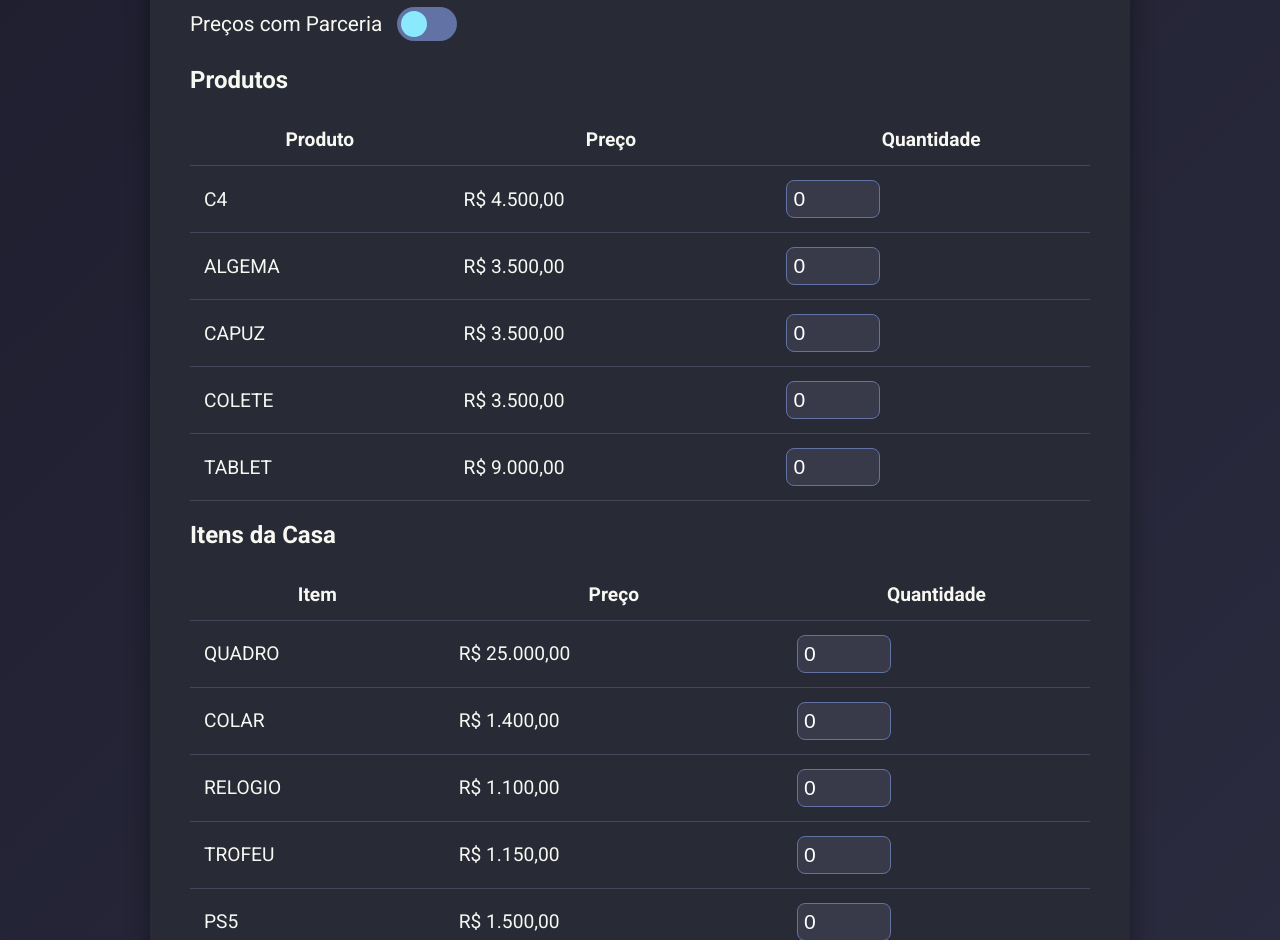
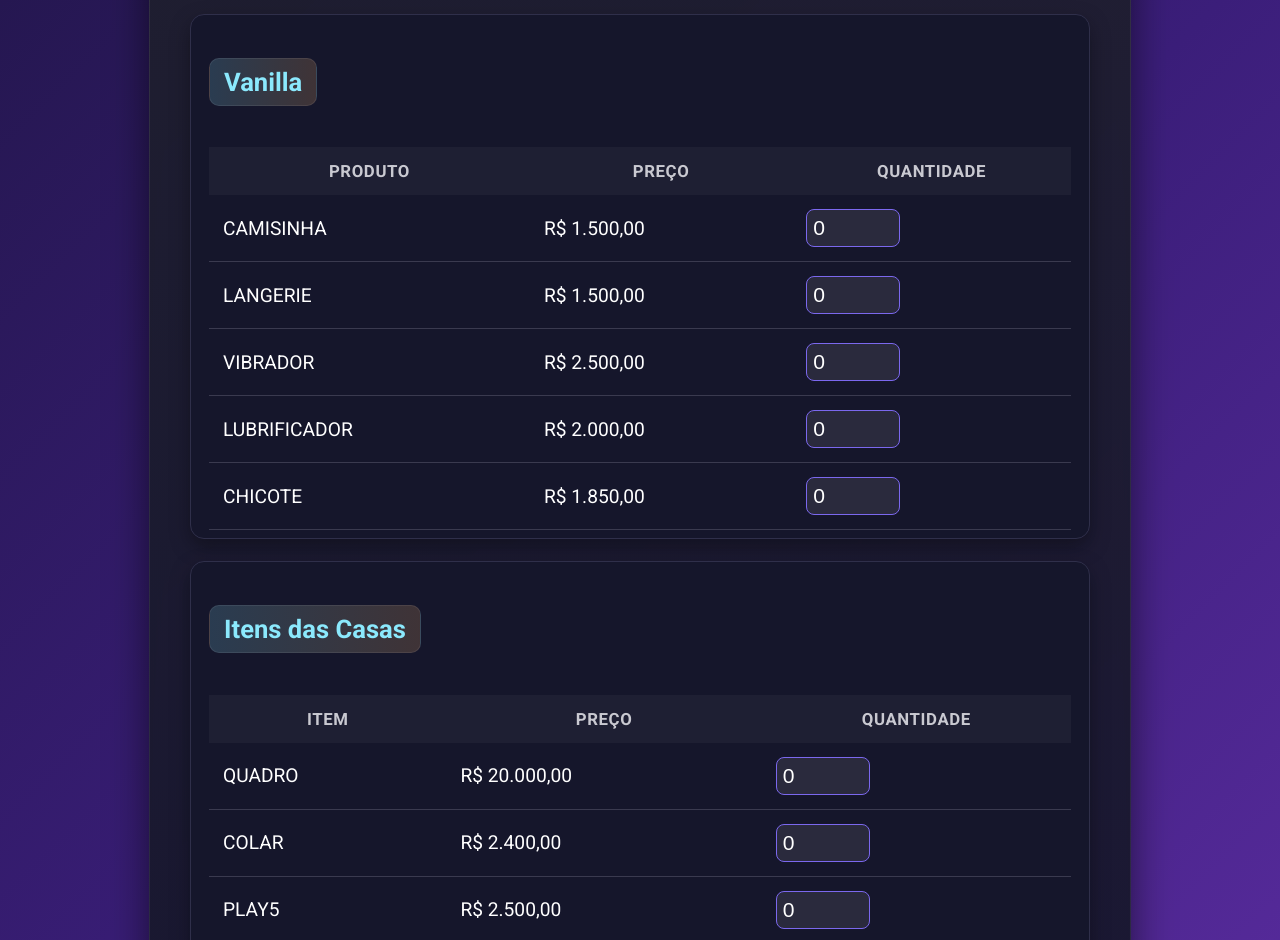
Before and after one commit to fakaus/Calculadora, a plain HTML site: page index.html in a window 1280 px wide. Shown: the part 174-1114 px from the top of the page. Drawn offline with Linux system fonts and the light colour scheme.

Commit message:
Refactor index.html with new styles and structure

```diff
--- a/index.html
+++ b/index.html
@@ -6,9 +6,21 @@
   <title>Calculadora de Produtos</title>
   <link href="https://fonts.googleapis.com/css2?family=Roboto:wght@400;700&display=swap" rel="stylesheet" />
   <style>
+    :root {
+      --bg-1: #0f1024;
+      --bg-2: #191a3b;
+      --accent-1: #ff7eb3;
+      --accent-2: #8be9fd;
+      --accent-3: #8be9fd;
+      --text: #ffffff;
+      --muted: #c9c9d1;
+      --card-bg: #15162b;
+      --border: #2f2f4a;
+      --shadow: rgba(0, 0, 0, 0.55);
+    }
     body {
-      background: linear-gradient(135deg, #1e1e2f, #2c2c40);
-      color: #f8f8f2;
+      background: linear-gradient(135deg, #22164b, #3b1e7a, #5e2ea4);
+      color: #ffffff;
       font-family: 'Roboto', sans-serif;
       padding: 20px;
       display: flex;
@@ -16,20 +28,32 @@
     }
 
     .container {
-      background: #282a36;
+      background: linear-gradient(180deg, rgba(31,31,46,0.95), rgba(21,22,43,0.95));
       padding: 40px;
       border-radius: 15px;
       max-width: 900px;
       width: 100%;
-      box-shadow: 0 10px 25px rgba(0, 0, 0, 0.4);
+      box-shadow: 0 18px 40px var(--shadow);
+      border: 1px solid rgba(255, 255, 255, 0.08);
+      backdrop-filter: blur(6px) saturate(130%);
     }
 
     h1 {
       text-align: center;
-      color: #8be9fd;
-      font-size: 2.8em;
+      color: var(--accent-3);
+      font-size: 3em;
       margin-bottom: 30px;
-      text-shadow: 0 2px 5px #000;
+      text-shadow: 0 2px 6px rgba(0,0,0,0.5);
+      letter-spacing: 0.5px;
+    }
+
+    .card {
+      background: var(--card-bg);
+      border: 1px solid var(--border);
+      border-radius: 14px;
+      padding: 18px 18px 8px 18px;
+      box-shadow: 0 8px 20px rgba(0,0,0,0.35);
+      margin-top: 22px;
     }
 
     table {
@@ -38,20 +62,53 @@
       border-collapse: collapse;
     }
 
-    th, td {
+    th {
+      padding: 14px;
+      font-size: 1.05em;
+      color: var(--muted);
+      font-weight: 700;
+      text-transform: uppercase;
+      letter-spacing: 0.6px;
+      background: rgba(255,255,255,0.04);
+    }
+
+    td {
       padding: 14px;
       font-size: 1.2em;
-      border-bottom: 1px solid #44475a;
+      border-bottom: 1px solid #3a3a4f;
     }
 
     input[type="number"] {
       width: 80px;
       padding: 6px;
       font-size: 1.1em;
-      background: #383a4a;
+      background: #2a2a3d;
       color: #fff;
-      border: 1px solid #6272a4;
+      border: 1px solid #7b68ee;
       border-radius: 8px;
+      outline: none;
+      transition: border-color 0.2s ease, box-shadow 0.2s ease;
+    }
+
+    input[type="number"]:focus {
+      border-color: var(--accent-2);
+      box-shadow: 0 0 0 3px rgba(139, 233, 253, 0.2);
+    }
+
+    tr:hover {
+      background: rgba(255, 255, 255, 0.06);
+      transition: background 0.2s ease;
+    }
+
+    h2 {
+      color: #8be9fd;
+      margin-top: 25px;
+      font-size: 1.6em;
+      display: inline-block;
+      background: linear-gradient(90deg, rgba(139,233,253,0.18), rgba(255,184,108,0.18));
+      padding: 8px 14px;
+      border-radius: 10px;
+      border: 1px solid rgba(255,255,255,0.08);
     }
 
     .button-group {
@@ -68,90 +125,63 @@
       font-weight: bold;
       cursor: pointer;
       transition: all 0.2s ease;
+      box-shadow: 0 8px 18px rgba(0,0,0,0.35);
     }
 
     .calculate {
-      background: linear-gradient(to right, #50fa7b, #44a66a);
-      color: #000;
+      background: linear-gradient(90deg, #ff7eb3, #ff758c);
+      color: #1a1a1a;
+      letter-spacing: 0.3px;
     }
 
     .calculate:hover {
-      background: linear-gradient(to right, #5af786, #4cb272);
+      background: linear-gradient(90deg, #ff91c2, #ff8aa1);
+      transform: translateY(-1px);
     }
 
     .reset {
-      background-color: #ff5555;
+      background-color: #6c63ff;
       color: white;
+      letter-spacing: 0.3px;
     }
 
     .reset:hover {
-      background-color: #ff6e6e;
+      background-color: #7b74ff;
+      transform: translateY(-1px);
     }
 
     .result {
-      background: #1a1b26;
-      padding: 20px;
+      background: #131323;
+      padding: 24px;
       margin-top: 30px;
-      border-radius: 10px;
-      font-size: 1.2em;
-      border: 1px solid #444;
+      border-radius: 14px;
+      font-size: 1.1em;
+      border: 1px solid #2f2f4a;
+      box-shadow: 0 10px 22px rgba(0,0,0,0.35);
     }
 
-    .toggle-container {
-      display: flex;
-      align-items: center;
-      justify-content: flex-start;
-      gap: 15px;
-      margin-bottom: 25px;
+    .result-grid {
+      display: grid;
+      grid-template-columns: repeat(2, minmax(0, 1fr));
+      gap: 14px;
     }
 
-    .switch {
-      position: relative;
-      display: inline-block;
-      width: 60px;
-      height: 34px;
+    .stat {
+      background: rgba(255,255,255,0.04);
+      border: 1px solid rgba(255,255,255,0.08);
+      border-left: 4px solid var(--accent-1);
+      border-radius: 10px;
+      padding: 12px 14px;
     }
 
-    .switch input {
-      opacity: 0;
-      width: 0;
-      height: 0;
+    .stat strong {
+      color: var(--accent-2);
     }
 
-    .slider {
-      position: absolute;
-      cursor: pointer;
-      top: 0;
-      left: 0;
-      right: 0;
-      bottom: 0;
-      background-color: #6272a4;
-      transition: .4s;
-      border-radius: 34px;
-    }
-
-    .slider:before {
-      position: absolute;
-      content: "";
-      height: 26px;
-      width: 26px;
-      left: 4px;
-      bottom: 4px;
-      background-color: #8be9fd;
-      transition: .4s;
-      border-radius: 50%;
-    }
-
-    input:checked + .slider {
-      background-color: #50fa7b;
-    }
-
-    input:checked + .slider:before {
-      transform: translateX(26px);
-    }
-
-    label {
-      font-size: 1.3em;
+    @media (max-width: 760px) {
+      .result-grid {
+        grid-template-columns: 1fr;
+      }
     }
 
     @media (max-width: 600px) {
@@ -169,36 +199,32 @@
 </head>
 <body>
   <div class="container">
-    <h1>Calculadora de Produtos</h1>
-
-    <div class="toggle-container">
-      <label for="parceriaToggle">Preços com Parceria</label>
-      <label class="switch">
-        <input type="checkbox" id="parceriaToggle" onchange="updatePrices()">
-        <span class="slider"></span>
-      </label>
-    </div>
+    <h1>Calculadora de Itens</h1>
 
     <form id="calcForm">
-      <h2>Produtos</h2>
-      <table>
-        <tr><th>Produto</th><th>Preço</th><th>Quantidade</th></tr>
-        <tr><td>C4</td><td id="price_C4">R$ 4.500,00</td><td><input type="number" name="C4" min="0" value="0"></td></tr>
-        <tr><td>ALGEMA</td><td id="price_ALGEMA">R$ 3.500,00</td><td><input type="number" name="ALGEMA" min="0" value="0"></td></tr>
-        <tr><td>CAPUZ</td><td id="price_CAPUZ">R$ 3.500,00</td><td><input type="number" name="CAPUZ" min="0" value="0"></td></tr>
-        <tr><td>COLETE</td><td id="price_COLETE">R$ 3.500,00</td><td><input type="number" name="COLETE" min="0" value="0"></td></tr>
-        <tr><td>TABLET</td><td id="price_TABLET">R$ 9.000,00</td><td><input type="number" name="TABLET" min="0" value="0"></td></tr>
-      </table>
+      <div class="card">
+        <h2>Vanilla</h2>
+        <table>
+          <tr><th>Produto</th><th>Preço</th><th>Quantidade</th></tr>
+          <tr><td>CAMISINHA</td><td>R$ 1.500,00</td><td><input type="number" name="CAMISINHA" min="0" value="0"></td></tr>
+          <tr><td>LANGERIE</td><td>R$ 1.500,00</td><td><input type="number" name="LANGERIE" min="0" value="0"></td></tr>
+          <tr><td>VIBRADOR</td><td>R$ 2.500,00</td><td><input type="number" name="VIBRADOR" min="0" value="0"></td></tr>
+          <tr><td>LUBRIFICADOR</td><td>R$ 2.000,00</td><td><input type="number" name="LUBRIFICADOR" min="0" value="0"></td></tr>
+          <tr><td>CHICOTE</td><td>R$ 1.850,00</td><td><input type="number" name="CHICOTE" min="0" value="0"></td></tr>
+        </table>
+      </div>
 
-      <h2>Itens da Casa</h2>
-      <table>
-        <tr><th>Item</th><th>Preço</th><th>Quantidade</th></tr>
-        <tr><td>QUADRO</td><td>R$ 25.000,00</td><td><input type="number" name="QUADRO" min="0" value="0"></td></tr>
-        <tr><td>COLAR</td><td>R$ 1.400,00</td><td><input type="number" name="COLAR" min="0" value="0"></td></tr>
-        <tr><td>RELOGIO</td><td>R$ 1.100,00</td><td><input type="number" name="RELOGIO" min="0" value="0"></td></tr>
-        <tr><td>TROFEU</td><td>R$ 1.150,00</td><td><input type="number" name="TROFEU" min="0" value="0"></td></tr>
-        <tr><td>PS5</td><td>R$ 1.500,00</td><td><input type="number" name="PS5" min="0" value="0"></td></tr>
-      </table>
+      <div class="card">
+        <h2>Itens das Casas</h2>
+        <table>
+          <tr><th>Item</th><th>Preço</th><th>Quantidade</th></tr>
+          <tr><td>QUADRO</td><td>R$ 20.000,00</td><td><input type="number" name="QUADRO" min="0" value="0"></td></tr>
+          <tr><td>COLAR</td><td>R$ 2.400,00</td><td><input type="number" name="COLAR" min="0" value="0"></td></tr>
+          <tr><td>PLAY5</td><td>R$ 2.500,00</td><td><input type="number" name="PLAY5" min="0" value="0"></td></tr>
+          <tr><td>TROFÉU</td><td>R$ 1.150,00</td><td><input type="number" name="TROFEU" min="0" value="0"></td></tr>
+          <tr><td>RELÓGIO</td><td>R$ 1.100,00</td><td><input type="number" name="RELOGIO" min="0" value="0"></td></tr>
+        </table>
+      </div>
 
       <div class="button-group">
         <button type="button" class="calculate" onclick="calcular()">Calcular</button>
@@ -210,81 +236,53 @@
   </div>
 
   <script>
-    const prices = {
-      semParceria: {
-        C4: 4500,
-        ALGEMA: 3500,
-        CAPUZ: 3500,
-        COLETE: 3500,
-        TABLET: 9000
-      },
-      comParceria: {
-        C4: 4000,
-        ALGEMA: 3000,
-        CAPUZ: 3000,
-        COLETE: 3000,
-        TABLET: 8000
-      }
+    const vanillaPrices = {
+      CAMISINHA: 1500,
+      LANGERIE: 1500,
+      VIBRADOR: 2500,
+      LUBRIFICADOR: 2000,
+      CHICOTE: 1850
     };
 
     const casaPrices = {
-      QUADRO: 25000,
-      COLAR: 1400,
-      RELOGIO: 1100,
+      QUADRO: 20000,
+      COLAR: 2400,
+      PLAY5: 2500,
       TROFEU: 1150,
-      PS5: 1500
+      RELOGIO: 1100
     };
 
     function formatCurrency(value) {
       return value.toLocaleString('pt-BR', { style: 'currency', currency: 'BRL' });
     }
 
-    function updatePrices() {
-      const parceria = document.getElementById("parceriaToggle").checked;
-      const currentPrices = parceria ? prices.comParceria : prices.semParceria;
-
-      for (const item in currentPrices) {
-        document.getElementById(`price_${item}`).innerText = formatCurrency(currentPrices[item]);
-      }
-    }
-
     function calcular() {
       const form = document.forms["calcForm"];
-      const parceria = document.getElementById("parceriaToggle").checked;
-      const currentPrices = parceria ? prices.comParceria : prices.semParceria;
 
-      let totalNormal = 0;
-      for (const item in currentPrices) {
-        const qty = parseInt(form[item].value) || 0;
-        totalNormal += currentPrices[item] * qty;
+      let totalVanilla = 0;
+      for (const item in vanillaPrices) {
+        const qty = parseInt(form[item]?.value) || 0;
+        totalVanilla += vanillaPrices[item] * qty;
       }
 
       let totalCasa = 0;
       for (const item in casaPrices) {
-        const qty = parseInt(form[item].value) || 0;
+        const qty = parseInt(form[item]?.value) || 0;
         totalCasa += casaPrices[item] * qty;
       }
 
-      const taxaCasa = totalCasa * 0.30;
-      const clienteRecebe = totalCasa * 0.70;
-      const faccaoCasa = taxaCasa * 0.5;
-      const funcionarioCasa = taxaCasa * 0.5;
-
-      const faccaoNormal = totalNormal * 0.6;
-      const funcionarioNormal = totalNormal * 0.4;
-
-      const totalFac = faccaoCasa + faccaoNormal;
-      const totalFunc = funcionarioCasa + funcionarioNormal;
-      const totalVenda = totalNormal + totalCasa;
+      const totalGeral = totalVanilla + totalCasa;
+      const taxaLavagem = totalGeral * 0.15;
+      const totalFinal = totalGeral - taxaLavagem;
 
       document.getElementById("resultado").innerHTML = `
-        <div><strong>🧾 Total Produtos:</strong> ${formatCurrency(totalNormal)}</div>
-        <div><strong>🏠 Total Itens da Casa:</strong> ${formatCurrency(totalCasa)}</div>
-        <div><strong>💸 Cliente Recebe (70% Casa):</strong> ${formatCurrency(clienteRecebe)}</div>
-        <div><strong>📈 Taxa (30% Casa):</strong> ${formatCurrency(taxaCasa)}</div>
-        <div><strong>🛠️ Funcionário Recebe:</strong> ${formatCurrency(totalFunc)}</div>
-        <div><strong>🏴‍☠️ Facção Recebe:</strong> ${formatCurrency(totalFac)}</div>
-        <div><strong>📊 Total Geral da Venda:</strong> ${formatCurrency(totalVenda)}</div>
+        <div class="result-grid">
+          <div class="stat"><strong>🧾 Total Vanilla:</strong> ${formatCurrency(totalVanilla)}</div>
+          <div class="stat"><strong>🏠 Total Casas:</strong> ${formatCurrency(totalCasa)}</div>
+          <div class="stat"><strong>📊 Total Geral:</strong> ${formatCurrency(totalGeral)}</div>
+          <div class="stat"><strong>🧼 Lavagem (15%):</strong> ${formatCurrency(taxaLavagem)}</div>
+          <div class="stat" style="grid-column: span 2;"><strong>✅ Total Final:</strong> ${formatCurrency(totalFinal)}</div>
+        </div>
       `;
     }
 
@@ -294,11 +292,8 @@
         input.value = 0;
       }
       document.getElementById("resultado").innerHTML = "";
-      document.getElementById("parceriaToggle").checked = false;
-      updatePrices();
     }
 
-    window.onload = updatePrices;
   </script>
 </body>
 </html>
```
